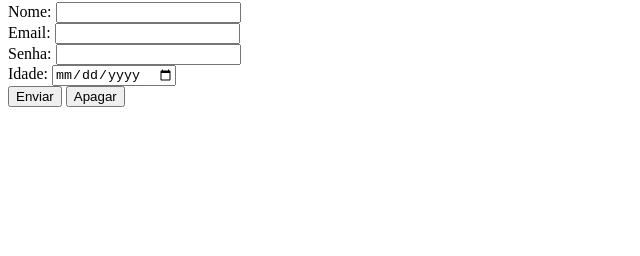
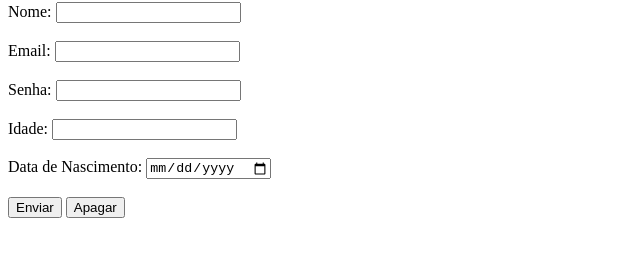
Before and after one commit to CEEMTI-BG-prof-Melissa/1-trimestre-2026-guilherme-santos-e-guilherme-scardua, a plain HTML site: page aula05/index.html in a window 1280 px wide. Shown: the part 78-334 px from the top of the page, without its empty margins (0-640 px from the left). Drawn offline with Linux system fonts and the light colour scheme.

Commit message:
Update index.html

```diff
--- a/aula05/index.html
+++ b/aula05/index.html
@@ -10,16 +10,19 @@
     <form action="#" method="POST">
         <label for="name">Nome:</label>
         <input type="text" id="name" name="name">
-        <br>
+        <br>  <br>
         <label for="email">Email:</label>
         <input type="email" id="email" name="email">
-        <br>
+        <br>  <br>
         <label for="password">Senha:</label>
         <input type="password" id="password" name="senha">
-        <br>
+        <br>  <br>
         <label for="Idade">Idade:</label>
-        <input type="date" id="Idade" name="Idade">
-        <br>
+        <input type="number" id="Idade" name="Idade">
+        <br>  <br>
+        <label for="Data de Nascimento">Data de Nascimento:</label>
+        <input type="date" id="Data de Nascimento" name="Idade">
+        <br>  <br>
 
 
 
```
